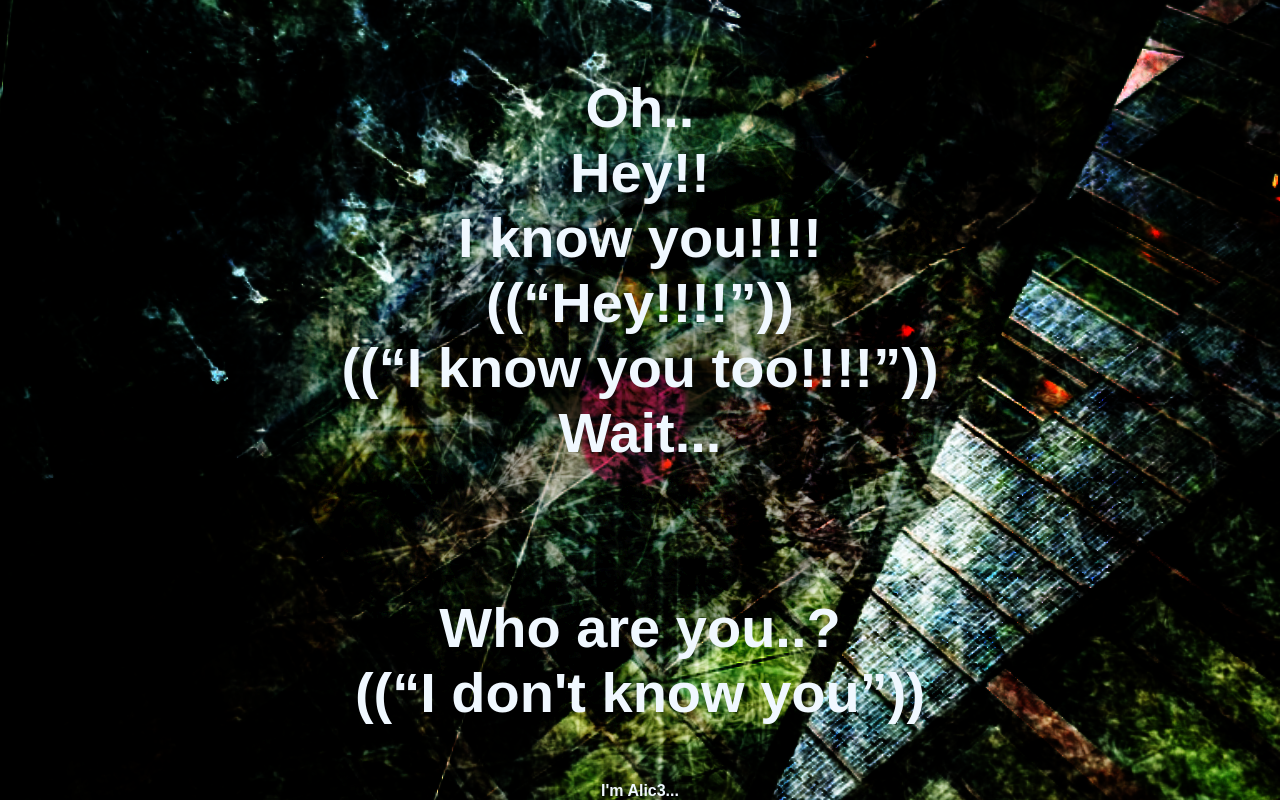
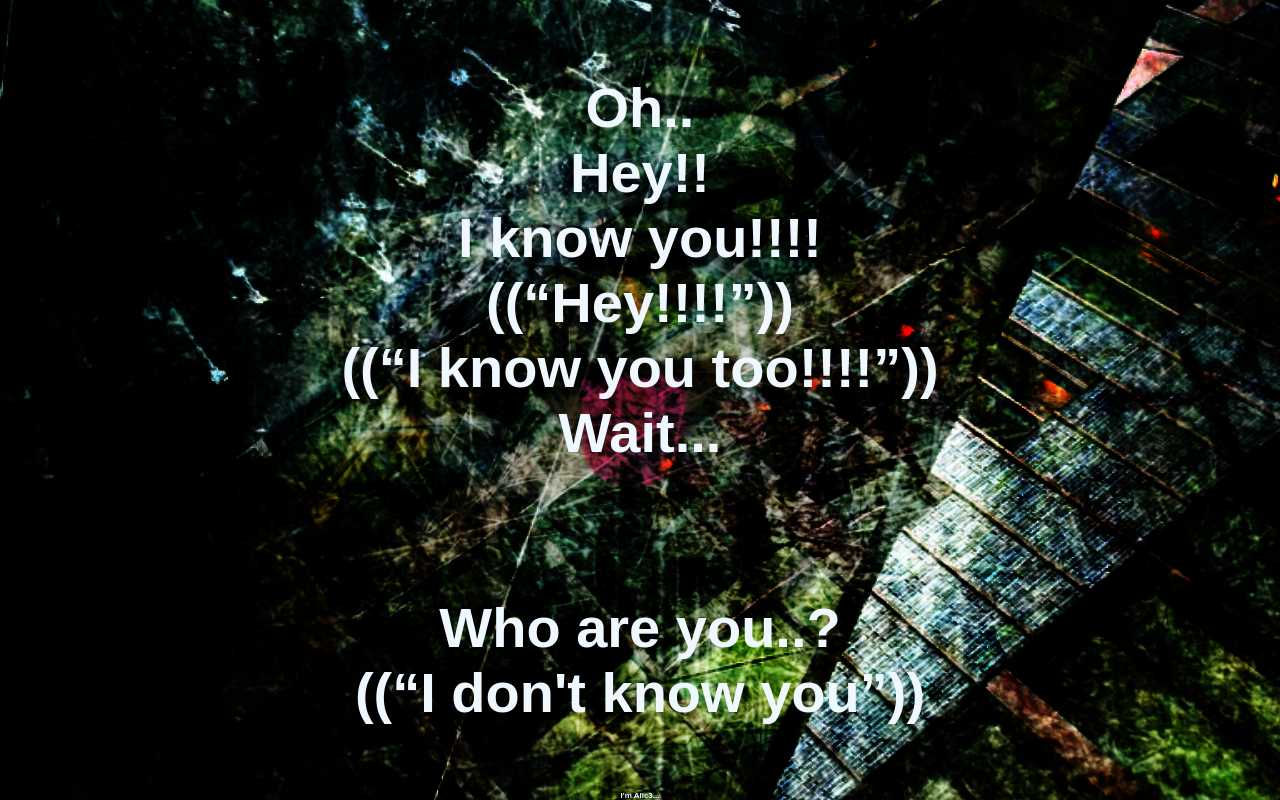
Before and after one commit to alic3dev/oman.gg, a Next.js app: page / in a window 1280 px wide. Built offline with nearby package versions, Linux system fonts and the light colour scheme.

Commit message:
Update global colors

```diff
--- a/src/app/globals.css
+++ b/src/app/globals.css
@@ -3,21 +3,28 @@
   --foreground: #171717;
 }
 
-@media (prefers-color-scheme: dark) {
+/* @media (prefers-color-scheme: dark) {
   :root {
     --background: #0a0a0a;
     --foreground: #ededed;
   }
-}
+
+  html {
+    color-scheme: dark;
+  }
+} */
 
 html,
 body {
   max-width: 100vw;
   overflow-x: hidden;
+
+  font-size: 8px;
 }
 
 body {
-  color: var(--foreground);
+  /* color: var(--foreground); */
+  color: #fff;
   background: var(--background);
   font-family: Arial, Helvetica, sans-serif;
   -webkit-font-smoothing: antialiased;
@@ -34,9 +41,3 @@ a {
   color: inherit;
   text-decoration: none;
 }
-
-@media (prefers-color-scheme: dark) {
-  html {
-    color-scheme: dark;
-  }
-}
```
